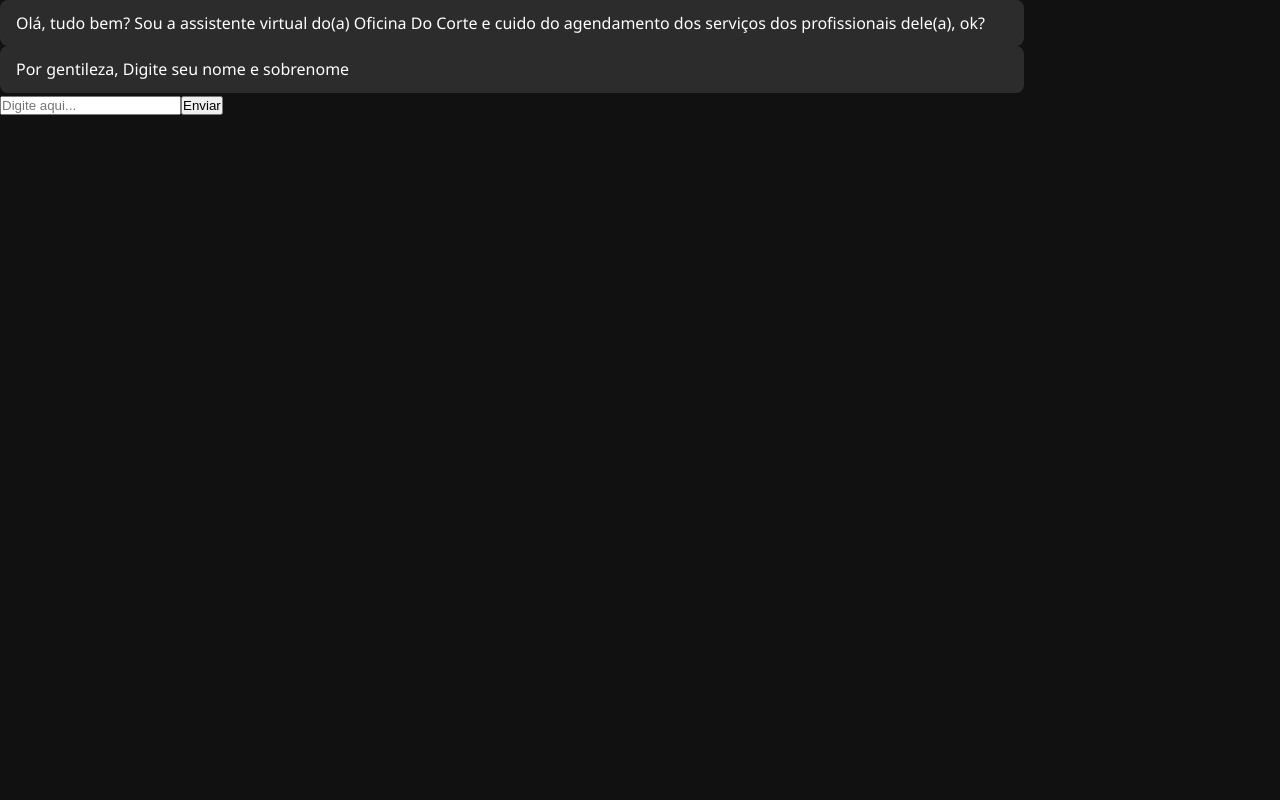
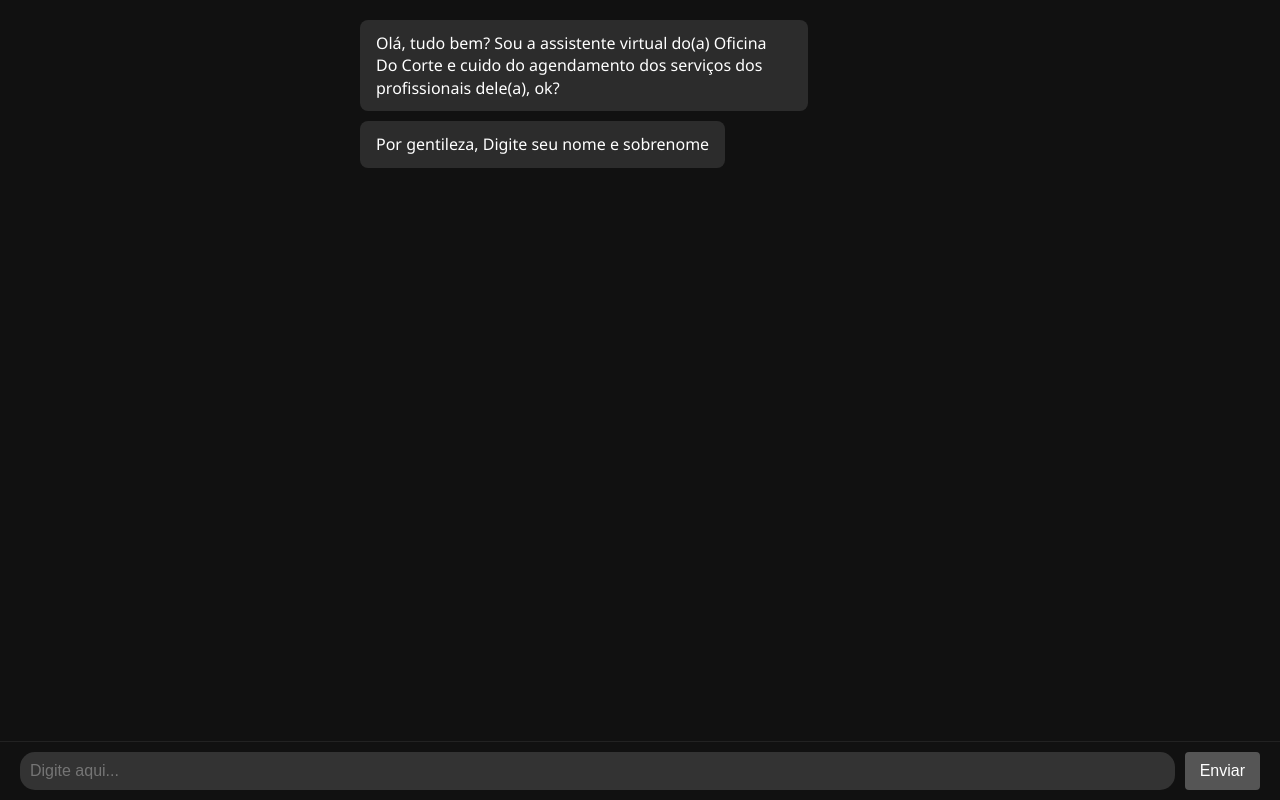
Before and after one commit to netodedanda/Barbearia, a React (Vite) app: page / in a window 1280 px wide. Built offline with nearby package versions, Linux system fonts and the light colour scheme.

Commit message:
Primeiro commit

```diff
--- a/src/App.css
+++ b/src/App.css
@@ -14,38 +14,29 @@
   color: #fff;
 }
 
-/* Animação de fade-in para mensagens e opções */
-@keyframes fadeIn {
-  from {
-    opacity: 0;
-    transform: translateY(10px);
-  }
-  to {
-    opacity: 1;
-    transform: translateY(0);
-  }
+/* Container principal do chatbot */
+.chatbot-container {
+  display: flex;
+  flex-direction: column;
+  height: 100vh; /* Garante a altura inicial */
+  max-height: 100vh; /* Limita a altura máxima inicial */
+  width: 100%;
+  max-width: 600px;
+  margin: 0 auto;
 }
 
-/* Container principal do chat (agora com flex-direction: column e altura total) */
-.chat-container {
-  display: flex;
-  flex-direction: column;
-  height: 100vh; /* Ocupa toda a altura da tela */
-  margin: 0 auto; /* Centraliza horizontalmente */
-  max-width: 600px; /* Limita a largura máxima para melhor leitura em telas grandes */
-}
-
-.chat-box {
-  flex-grow: 1; /* Ocupa o máximo de espaço vertical disponível */
-  overflow-y: auto; /* Permite rolagem vertical */
+/* Área de exibição das mensagens */
+.chatbox {
+  flex-grow: 1;
+  overflow-y: auto;
   padding: 20px;
-  padding-bottom: 10px; /* Espaço para as opções não grudarem nas últimas mensagens */
+  padding-bottom: 70px; /* Espaço para o input fixo */
   display: flex;
   flex-direction: column;
   gap: 10px;
 }
 
-/* Estilos para as mensagens (inalterados) */
+/* Estilos para as mensagens */
 .message {
   padding: 12px 16px;
   border-radius: 8px;
@@ -65,18 +56,63 @@
   background-color: #444;
 }
 
-/* Container para os botões de opção (agora posicionado acima do input) */
-.opcoes-container {
-  padding: 10px 20px; /* Adiciona padding horizontal para alinhar com as mensagens */
-  background-color: #111;
-  border-top: 1px solid #222; /* Separador visual do input */
+/* Animação de fade-in */
+@keyframes fadeIn {
+  from {
+    opacity: 0;
+    transform: translateY(10px);
+  }
+  to {
+    opacity: 1;
+    transform: translateY(0);
+  }
 }
 
+/* Área de entrada de mensagens (fixa na parte inferior) */
+.input-area {
+  position: fixed;
+  bottom: 0;
+  left: 0;
+  width: 100%;
+  background-color: #111;
+  padding: 10px 20px;
+  display: flex;
+  gap: 10px;
+  box-sizing: border-box;
+  border-top: 1px solid #222;
+}
+
+.input-area input {
+  flex-grow: 1;
+  padding: 10px;
+  border: none;
+  border-radius: 15px;
+  background-color: #333;
+  color: #fff;
+  font-size: 16px;
+}
+
+.input-area button {
+  padding: 10px 15px;
+  background-color: #555;
+  color: #fff;
+  border: none;
+  border-radius: 4px;
+  cursor: pointer;
+  transition: background-color 0.2s ease;
+  font-size: 16px;
+}
+
+.input-area button:hover {
+  background-color: #777;
+}
+
+/* Estilos para as opções */
 .opcoes {
   display: flex;
   flex-wrap: wrap;
   gap: 8px;
-  margin-top: 5px;
+  margin-top: 10px;
 }
 
 .botao-opcao {
@@ -84,7 +120,7 @@
   color: #fff;
   border: 1px solid #444;
   border-radius: 6px;
-  padding: 8px 12px;
+  padding: 10px 15px;
   text-align: center;
   cursor: pointer;
   transition: transform 0.2s ease, background-color 0.2s ease, box-shadow 0.2s ease;
@@ -114,15 +150,15 @@
 
 .botao-opcao.data {
   min-width: 60px;
-  padding: 6px 10px;
-  font-size: 13px;
+  padding: 8px 12px;
+  font-size: 14px;
 }
 
 .horarios-container {
   display: flex;
   flex-direction: column;
   gap: 8px;
-  padding: 0 20px; /* Adiciona padding horizontal */
+  margin-top: 10px;
 }
 
 .grid-horarios {
@@ -132,8 +168,8 @@
 }
 
 .botao-opcao.horario {
-  padding: 6px;
-  font-size: 13px;
+  padding: 8px;
+  font-size: 14px;
 }
 
 .botao-voltar {
@@ -141,80 +177,45 @@
   color: #fff;
   border: none;
   border-radius: 4px;
-  padding: 6px 10px;
+  padding: 8px 12px;
   cursor: pointer;
   transition: background-color 0.2s ease;
-  font-size: 13px;
+  font-size: 14px;
   align-self: flex-start;
+  margin-top: 10px;
 }
 
 .botao-voltar:hover {
   background-color: #555;
 }
 
-/* Área de entrada de mensagens (fixada na parte inferior) */
-.chat-input {
-  display: flex;
-  gap: 8px;
-  padding: 10px 20px; /* Adiciona padding horizontal */
-  border-top: 1px solid #222; /* Separador visual das opções */
-  background-color: #111;
-}
-
-.chat-input input {
-  flex-grow: 1;
-  padding: 8px;
-  border: none;
-  border-radius: 15px; /* Arredondamento do input */
-  background-color: #333;
-  color: #fff;
-  font-size: 14px;
-}
-
-.chat-input button {
-  padding: 8px 15px;
-  background-color: #555;
-  color: #fff;
-  border: none;
-  border-radius: 4px;
-  cursor: pointer;
-  transition: background-color 0.2s ease;
-  font-size: 14px;
-}
-
-.chat-input button:hover {
-  background-color: #777;
-}
-
-/* Estilos para os cards de barbeiro (ajustados para a nova posição) */
+/* Estilos para os cards de barbeiro */
 .barbeiros {
   display: flex;
   flex-wrap: wrap;
   gap: 10px;
   justify-content: flex-start;
-  padding: 10px 20px; /* Adiciona padding horizontal */
-  margin-top: 5px;
+  margin-top: 10px;
 }
 
-.barbeiro-card {
+.barbeiro-opcao {
   background-color: #222;
   padding: 10px;
   border-radius: 8px;
   text-align: center;
   cursor: pointer;
   width: calc(33.33% - 7px);
-  max-width: none;
   transition: transform 0.2s ease, background-color 0.2s ease, box-shadow 0.1s ease;
   box-shadow: 0 1px 3px rgba(0, 0, 0, 0.1);
 }
 
-.barbeiro-card:hover {
+.barbeiro-opcao:hover {
   background-color: #333;
   transform: translateY(-2px);
   box-shadow: 0 2px 5px rgba(0, 0, 0, 0.2);
 }
 
-.barbeiro-img {
+.barbeiro-opcao img {
   width: 60px;
   height: 60px;
   border-radius: 50%;
@@ -222,13 +223,18 @@
   object-fit: cover;
 }
 
-.barbeiro-card span {
+.barbeiro-opcao span {
   display: block;
   font-size: 14px;
 }
 
-/* Estilos específicos para as opções de serviço em mobile */
+/* Estilos específicos para mobile */
 @media (max-width: 768px) {
+  .chatbot-container {
+    height: 100vh;
+    max-height: 100vh;
+  }
+
   .opcoes {
     flex-direction: row;
     flex-wrap: nowrap;
@@ -243,20 +249,13 @@
     min-width: 120px;
   }
 
-  .chat-container {
-    height: 100vh;
-    max-height: 100vh;
-  }
-
-  .barbeiro-card {
+  .barbeiro-opcao {
     width: calc(50% - 5px);
   }
 }
 
-
 @media (max-width: 480px) {
-  /* Outros ajustes para telas muito pequenas, se necessário */
-  .barbeiro-card {
+  .barbeiro-opcao {
     width: 100%;
   }
 }
--- a/src/ChatBot.jsx
+++ b/src/ChatBot.jsx
@@ -39,6 +39,7 @@
   const [barbeiro, setBarbeiro] = useState('');
   const [data, setData] = useState('');
   const chatBoxRef = useRef(null);
+  const chatbotContainerRef = useRef(null); // Referência para o container principal
 
   useEffect(() => {
     if (chatBoxRef.current) {
@@ -98,7 +99,7 @@
 
   const handleOpcaoClick = (opcao) => {
     let mensagensAtualizadas = messages.filter(
-      (msg) => msg.tipo !== 'opcoes' && msg.tipo !== 'barbeiros' && msg.tipo !== 'datas'
+      (msg) => msg.tipo !== 'opcoes' && msg.tipo !== 'barbeiros' && msg.tipo !== 'datas' && msg.tipo !== 'horarios'
     );
     setMessages([...mensagensAtualizadas, { text: opcao?.nome || opcao?.label || opcao, sender: 'user' }]);
 
@@ -183,8 +184,10 @@
       return (
         <div className="opcoes">
           {mensagem.opcoes.map((opcao, idx) => (
-            <button key={idx} onClick={() => handleOpcaoClick(opcao)}>
-              {opcao.nome} - {opcao.preco}
+            <button key={idx} onClick={() => handleOpcaoClick(opcao)} className="botao-opcao servico">
+              <strong>{opcao.nome}</strong>
+              <br />
+              <span>{opcao.preco} • {opcao.duracao}</span>
             </button>
           ))}
         </div>
@@ -193,7 +196,7 @@
       return (
         <div className="opcoes">
           {mensagem.opcoes.map((opcao, idx) => (
-            <button key={idx} onClick={() => handleOpcaoClick(opcao.valor)}>
+            <button key={idx} onClick={() => handleOpcaoClick(opcao.valor)} className="botao-opcao data">
               {opcao.label}
             </button>
           ))}
@@ -201,22 +204,34 @@
       );
     } else if (mensagem.tipo === 'horarios') {
       return (
-        <div className="opcoes">
+        <div className="horarios-container">
+          <div className="grid-horarios">
             {mensagem.opcoes.map((opcao, idx) => (
-            <button key={idx} onClick={() => handleOpcaoClick(opcao)}>
+              <button key={idx} onClick={() => handleOpcaoClick(opcao)} className="botao-opcao horario">
                 {opcao}
               </button>
             ))}
           </div>
+          <button
+            onClick={() => {
+              const mensagensFiltradas = messages.filter((msg) => msg.tipo !== 'horarios');
+              setMessages([...mensagensFiltradas, { text: 'Vamos tentar outra data. Quando você prefere?', sender: 'bot' }, { tipo: 'datas', opcoes: gerarProximos7Dias(), sender: 'bot' }]);
+              setStep(3);
+            }}
+            className="botao-voltar"
+          >
+            ↻ Ver outras datas
+          </button>
+        </div>
       );
     } else if (mensagem.tipo === 'barbeiros') {
       return (
-        <div className="opcoes">
+        <div className="barbeiros">
           {mensagem.opcoes.map((opcao, idx) => (
-            <div key={idx} onClick={() => handleOpcaoClick(opcao)} className="barbeiro-opcao">
-              <img src={opcao.imagem} alt={opcao.nome} />
+            <button key={idx} onClick={() => handleOpcaoClick(opcao)} className="botao-opcao barbeiros barbeiro-card">
+              <img src={opcao.imagem} alt={opcao.nome} className="barbeiro-img" />
               <span>{opcao.nome}</span>
-            </div>
+            </button>
           ))}
         </div>
       );
@@ -224,8 +239,36 @@
     return null;
   };
 
+  useEffect(() => {
+    const inputElement = document.querySelector('.input-area input');
+
+    const handleFocus = () => {
+      if (chatbotContainerRef.current) {
+        chatbotContainerRef.current.style.maxHeight = '60vh'; // Ajuste conforme necessário
+      }
+    };
+
+    const handleBlur = () => {
+      if (chatbotContainerRef.current) {
+        chatbotContainerRef.current.style.maxHeight = '100vh';
+      }
+    };
+
+    if (inputElement) {
+      inputElement.addEventListener('focus', handleFocus);
+      inputElement.addEventListener('blur', handleBlur);
+    }
+
+    return () => {
+      if (inputElement) {
+        inputElement.removeEventListener('focus', handleFocus);
+        inputElement.removeEventListener('blur', handleBlur);
+      }
+    };
+  }, []);
+
   return (
-    <div className="chatbot-container">
+    <div className="chatbot-container" ref={chatbotContainerRef}>
       <div className="chatbox" ref={chatBoxRef}>
         {messages.map((msg, idx) => (
           <div key={idx} className={`message ${msg.sender}`}>
@@ -234,7 +277,6 @@
           </div>
         ))}
       </div>
-      {step < 2 && (
       <form onSubmit={handleSend} className="input-area">
         <input
           type="text"
@@ -244,7 +286,6 @@
         />
         <button type="submit">Enviar</button>
       </form>
-      )}
     </div>
   );
 };
```
Lines whose indentation alone changed are shown as unchanged.
